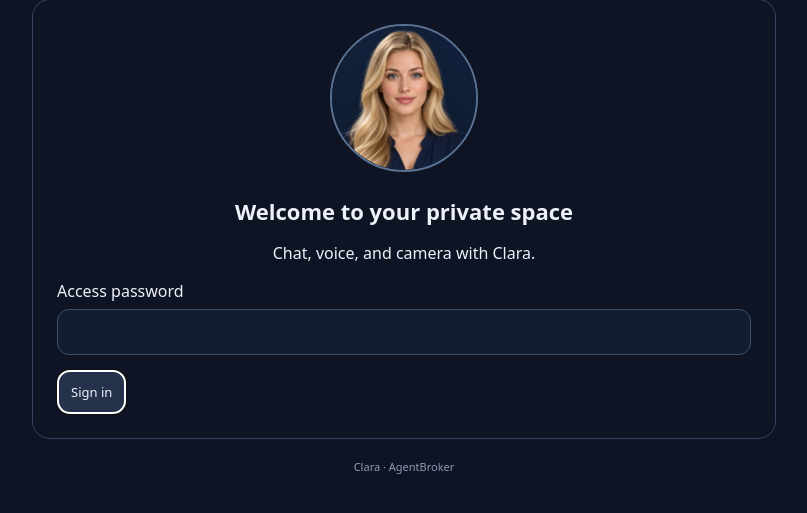
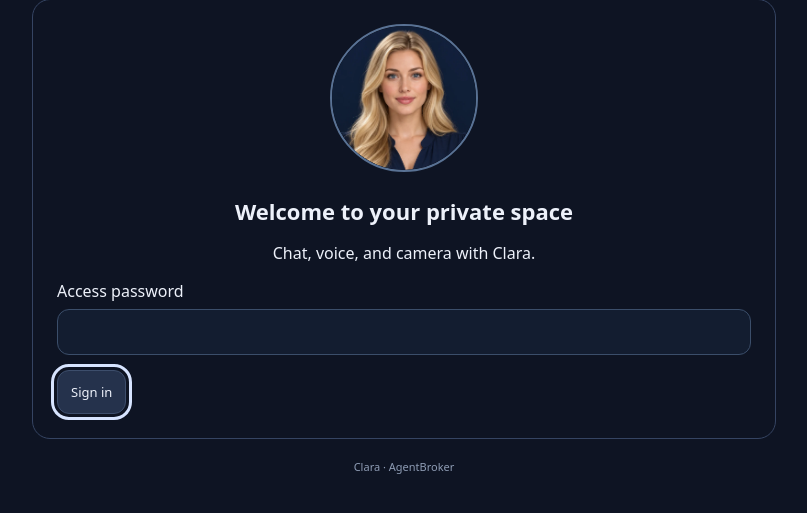
Before and after one commit to omarhouani22-hub/AgentBroker, a Flask app: page /clara/ in a window 1280 px wide, with the restyled element focused. Shown: the part 96-609 px from the top of the page, without its empty margins (236-1043 px from the left). Run offline with Flask 3, Linux system fonts and the light colour scheme.

Commit message:
Improve Clara focus visibility and reduced motion

```diff
--- a/static/clara-app.css
+++ b/static/clara-app.css
@@ -70,3 +70,7 @@
 .attachment-menu>summary::-webkit-details-marker{display:none}.attachment-menu>div{position:absolute;bottom:calc(100% + 8px);left:0;z-index:10;width:min(280px,75vw);padding:12px;background:#18243a;border:1px solid #495a74;border-radius:14px;box-shadow:0 10px 35px #0007;display:flex;flex-wrap:wrap;gap:8px}
 .attachment-menu #companion-task{margin:2px 0 0}.attachment-menu #task-hint{margin:0;font-size:11px}.settings h2{font-size:17px;margin:0 0 14px}.settings>details{margin:12px 0;padding:10px 0}.settings .appearance-controls{width:100%;max-width:none;padding:12px}.settings #logout{margin-top:18px}
 .call-stage .mic-label{background:#101c30d9;padding:7px 9px;border:1px solid #495a74;border-radius:12px}.call-stage .mic-label select{padding:4px;border:0}.call-stage .audio-start{align-items:center}
+
+/* Keep keyboard focus visible and respect reduced-motion preferences. */
+button:focus-visible,summary:focus-visible,input:focus-visible,textarea:focus-visible,select:focus-visible{outline:3px solid #d7e4ff;outline-offset:3px}
+@media(prefers-reduced-motion:reduce){.avatar-face::after,.voice-wave i,.call-stage[data-pose=standing] .animated-avatar{animation:none!important}.animated-avatar{transition:none!important}}
```
